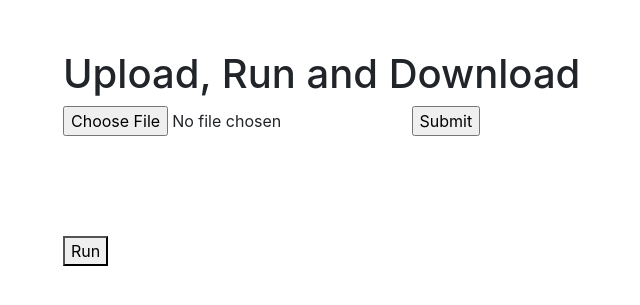
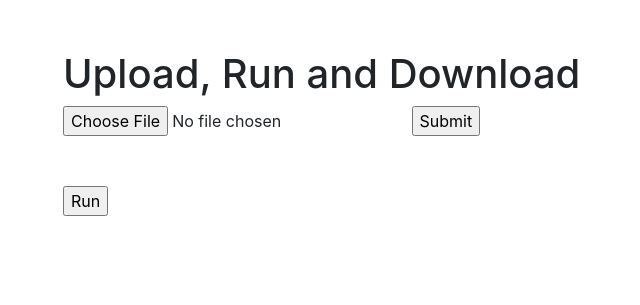
Before and after one commit to Waislam/csvupload, a Flask app: page / in a window 1280 px wide. Shown: the top 305 px of the page, without its empty margins (22-662 px from the left). Run offline with Flask 2, Linux system fonts and the light colour scheme; some libraries are stand-ins or nearby versions.

Commit message:
second commit

```diff
--- a/app/static/css/style.css
+++ b/app/static/css/style.css
@@ -2,6 +2,6 @@
     margin-top: 50px;
 }
 
-button.run {
-    margin-top: 100px;
+.run {
+    margin-top: 50px;
 }
--- /dev/null
+++ b/app/static/csv/input.csv
@@ -0,0 +1,6 @@
+User Name,Password,Centre,Appointment Category,passport,birthdate,passportexpiration,nationality,firstname,lastname,gender,countrycode,mobile,email,passw
+nazimuddinmd193@gmail.com,Mt@48788$,426,3437,BN1448965,03/11/1990,01/02/2025,11,RAIHAN,KHAN,1,880,1711161595,waislam67@outlook.com,waislamoutlook22
+rayhanahmed12f@gmail.com,Mt@48788$,426,3437,BN1448966,03/01/1990,01/03/2025,11,JEMMY,ROY,1,880,1711161595,malta_ind.appointment@outlook.com,az_malta@2021ind$
+didarulislam3698@gmail.com,Mt@48788$,426,3437,BN1448967,03/12/1992,01/04/2025,11,DALIM,HOSSEN,1,880,1711161595,malta_ind.appointment02@outlook.com,az_malta@2021ind$
+fahadhasanf69@gmail.com,Mt@48788$,426,3437,BN1448968,03/10/1990,01/05/2025,11,AZIZUR,RAHMAN,1,880,1711161595,malta_ind.appointment03@outlook.com,az_malta@2021ind$
+mdsamsurr2@gmail.com,Mt@48788$,426,3437,BN1448969,03/11/1990,01/06/2025,11,RUMAN,BISWAS,1,880,1711161595,malta_ind.appointment04@outlook.com,az_malta@2021ind$
--- a/app/templates/index.html
+++ b/app/templates/index.html
@@ -19,7 +19,7 @@
         </form>
 <!--        csv upload option end-->
 <!--        script run button start-->
-        <button class="run">Run</button>
+        <input type="submit" class="run" value="Run">
 <!--        script run button end-->
     </div>
 
--- a/app/views.py
+++ b/app/views.py
@@ -2,7 +2,7 @@ from app import app
 from flask import render_template, request
 import os
 
-app.config['UPLOAD_FOLDER'] = 'static/csv'
+app.config['UPLOAD_FOLDER'] = 'app/static/csv'
 
 @app.route('/', methods=['GET', 'POST'])
 def index():
--- a/run.py
+++ b/run.py
@@ -1,4 +1,4 @@
 from app import app
-app.config["DEBUG"] = True
+# app.config["DEBUG"] = True
 if __name__ == '__main__':
     app.run()
```
